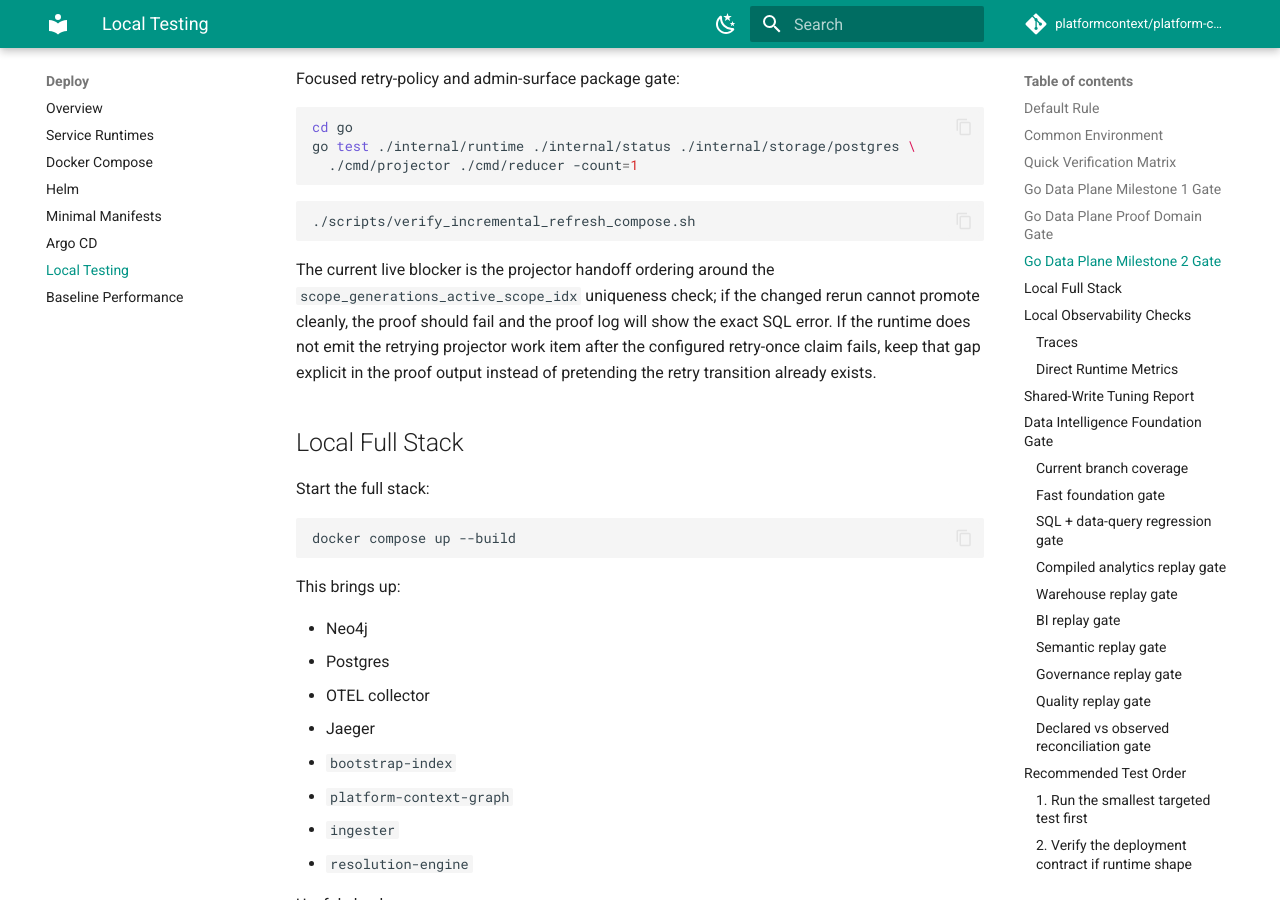
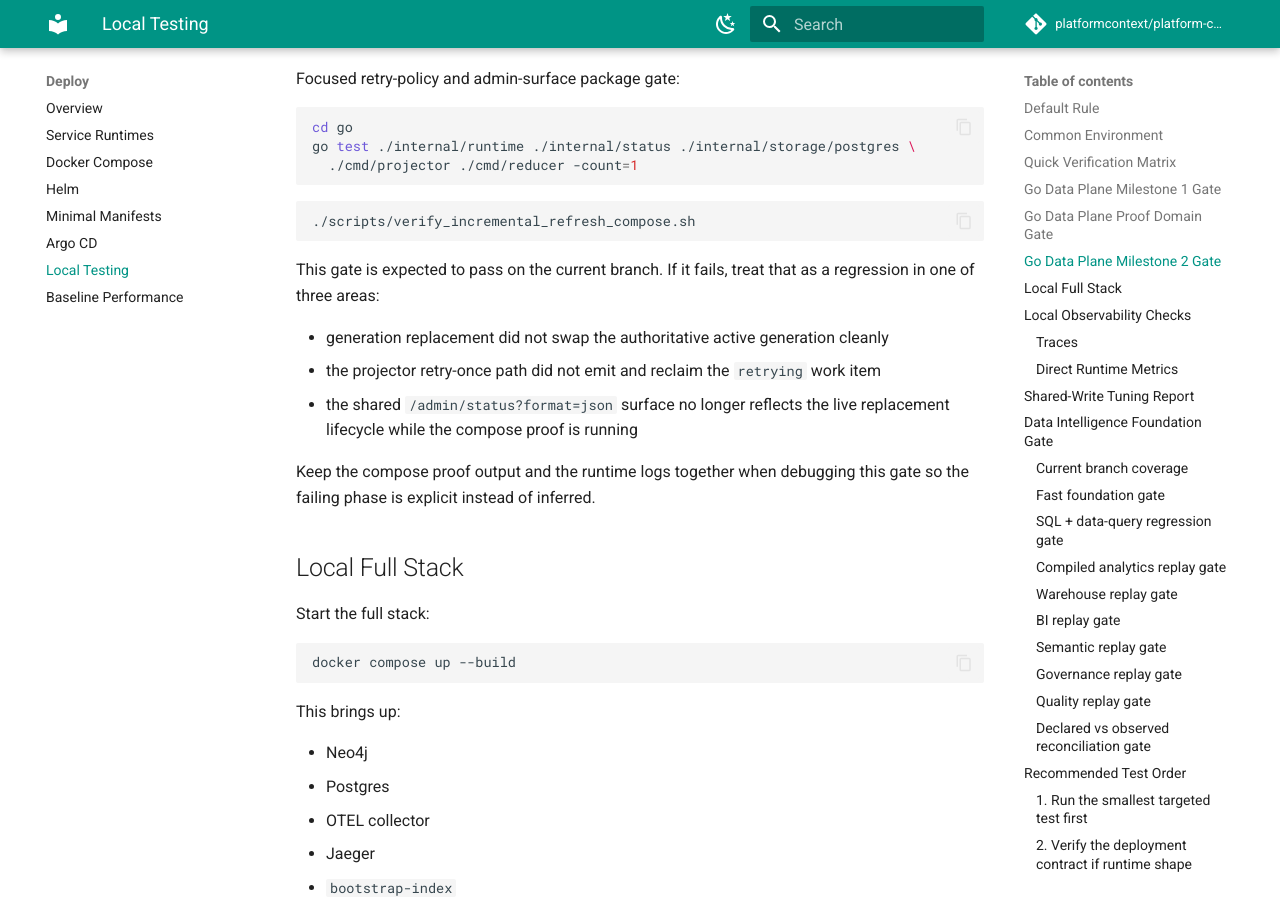
Before and after one commit to platformcontext/platform-context-graph, an MkDocs documentation site: the page built from docs/docs/reference/local-testing.md, in a window 1280 px wide and 900 px high, scrolled down 3188 px. Built offline with MkDocs 1.6.1 and Material for MkDocs 9.7.7, drawn with Linux system fonts in a browser that asks for light colours; comment, search, counter and statistics services are not loaded.

Commit message:
docs(runtime): close Milestone 2 verification gap

````diff
--- a/docs/docs/reference/local-testing.md
+++ b/docs/docs/reference/local-testing.md
@@ -127,12 +127,18 @@ go test ./internal/runtime ./internal/status ./internal/storage/postgres \
 ./scripts/verify_incremental_refresh_compose.sh
 ```
 
-The current live blocker is the projector handoff ordering around the
-`scope_generations_active_scope_idx` uniqueness check; if the changed rerun
-cannot promote cleanly, the proof should fail and the proof log will show the
-exact SQL error. If the runtime does not emit the retrying projector work item
-after the configured retry-once claim fails, keep that gap explicit in the
-proof output instead of pretending the retry transition already exists.
+This gate is expected to pass on the current branch. If it fails, treat that as
+a regression in one of three areas:
+
+- generation replacement did not swap the authoritative active generation
+  cleanly
+- the projector retry-once path did not emit and reclaim the `retrying` work
+  item
+- the shared `/admin/status?format=json` surface no longer reflects the live
+  replacement lifecycle while the compose proof is running
+
+Keep the compose proof output and the runtime logs together when debugging this
+gate so the failing phase is explicit instead of inferred.
 
 ## Local Full Stack
 
````
Also changed, not shown: docs/docs/reference/telemetry/metrics.md (+6 -0 lines), docs/superpowers/plans/2026-04-12-go-data-plane-milestone-02-scope-first-ingestion-plan.md (+12 -7 lines).
